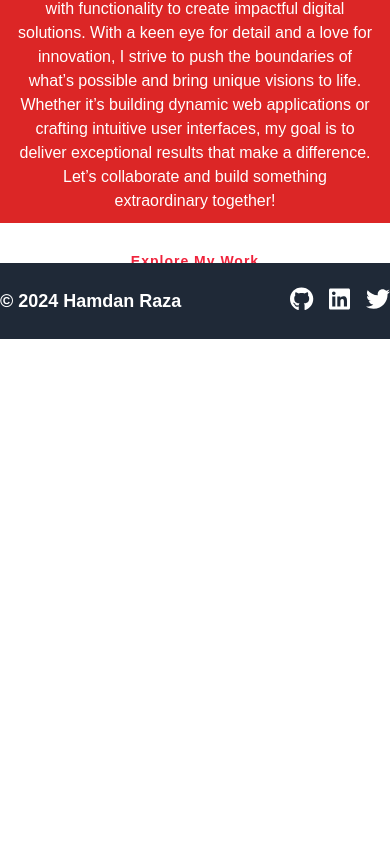
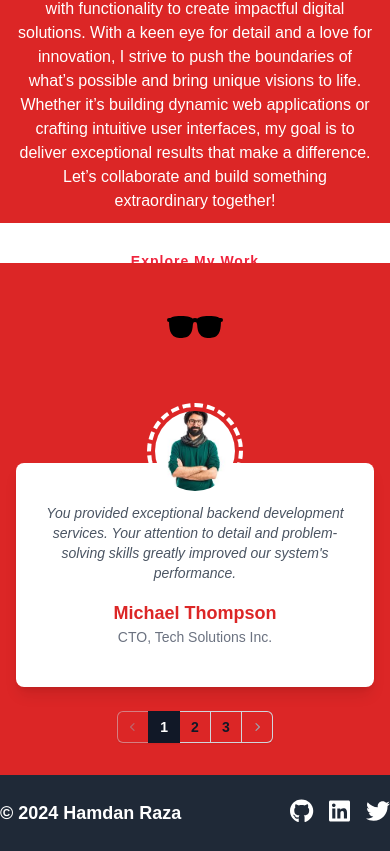
Before and after one commit to HamdanRaza309/Portfolio, a React (Create React App) app: page /contact in a window 390 px wide. Shown: the part 10058-10909 px from the top of the page. Before the commit the page ends 10397 px from the top, so only its background shows below. Built offline with nearby package versions, Linux system fonts and the light colour scheme.

Commit message:
Created responsive CustomerReviews Component

```diff
--- a/src/App.js
+++ b/src/App.js
@@ -9,6 +9,7 @@ import Footer from './components/Footer';
 import Services from './components/Services';
 import Experience from './components/Experience';
 import PricePlan from './components/PricePlan';
+import Customers from './components/Customers';
 
 function App() {
   return (
@@ -26,6 +27,7 @@ function App() {
         <Experience />
         <Projects />
         <PricePlan />
+        <Customers />
         <Footer />
       </div>
     </Router>
--- /dev/null
+++ b/src/components/Customers.js
@@ -0,0 +1,152 @@
+import React, { useState } from 'react';
+import { ChevronLeftIcon, ChevronRightIcon } from '@heroicons/react/20/solid';
+import Glasses from '../assets/images/glasses.svg';
+
+const customers = [
+    {
+        id: 1,
+        title: 'Software Development Services',
+        testimonial: "You provided exceptional backend development services. Your attention to detail and problem-solving skills greatly improved our system's performance.",
+        name: "Michael Thompson",
+        profession: "CTO, Tech Solutions Inc.",
+        image: require('../assets/images/person.jpeg'),
+    },
+    {
+        id: 2,
+        title: 'Front-End Development',
+        testimonial: "Your expertise in front-end development transformed our website. The user interface is now more intuitive and visually appealing.",
+        name: "Sarah Lee",
+        profession: "CEO, Creative Web Agency",
+        image: require('../assets/images/person.jpeg'),
+    },
+    {
+        id: 3,
+        title: 'UI/UX Design Consultation',
+        testimonial: "Your design insights were invaluable in creating a user-friendly interface for our application. You have a keen eye for design.",
+        name: "David Green",
+        profession: "Product Manager, Innovate Apps",
+        image: require('../assets/images/person.jpeg'),
+    },
+    {
+        id: 4,
+        title: 'Data Analytics Integration',
+        testimonial: "You integrated complex data analytics into our system seamlessly. Your work has provided us with critical insights.",
+        name: "Jessica Roberts",
+        profession: "Head of Data, Data Insights Corp.",
+        image: require('../assets/images/person.jpeg'),
+    },
+    {
+        id: 5,
+        title: 'Product Development Support',
+        testimonial: "Working with you on product development was a pleasure. Your technical knowledge and professionalism are top-notch.",
+        name: "Daniel Wilson",
+        profession: "COO, Future Tech Enterprises",
+        image: require('../assets/images/person.jpeg'),
+    },
+    {
+        id: 6,
+        title: 'Customer Support Enhancement',
+        testimonial: "Your contributions to improving our customer support system were outstanding. Our team has seen a significant boost in efficiency.",
+        name: "Laura King",
+        profession: "Customer Support Manager, ServiceNow Solutions",
+        image: require('../assets/images/person.jpeg'),
+    },
+];
+
+export default function Example() {
+    const [currentPage, setCurrentPage] = useState(1);
+    const itemsPerPage = 1; // Set how many items you want per page
+
+    const totalItems = customers.length;
+    const totalPages = Math.ceil(totalItems / itemsPerPage);
+
+    const handleNext = () => {
+        if (currentPage < totalPages) {
+            setCurrentPage(currentPage + 1);
+        }
+    };
+
+    const handlePrevious = () => {
+        if (currentPage > 1) {
+            setCurrentPage(currentPage - 1);
+        }
+    };
+
+    const currentItem = customers[currentPage - 1]; // Get the current item based on page
+
+    // Determine the start and end page numbers for pagination buttons
+    let startPage = Math.max(1, currentPage - 1);
+    let endPage = Math.min(totalPages, currentPage + 1);
+
+    // Adjust start and end pages if there are fewer than 3 pages in total
+    if (totalPages <= 3) {
+        startPage = 1;
+        endPage = totalPages;
+    } else if (currentPage === 1) {
+        endPage = 3;
+    } else if (currentPage === totalPages) {
+        startPage = totalPages - 2;
+    }
+
+    return (
+        <div className="bg-red-600 py-8 px-4 flex flex-col items-center justify-center sm:py-16 sm:px-6">
+            <div className="text-pink-100 text-3xl sm:text-4xl mb-2">
+                <img src={Glasses} alt="Glasses Img" className='h-16 w-auto mb-4 mx-auto sm:h-20' />
+            </div>
+            {/* Testimonial Card */}
+            <div className="relative top-5 mb-4 flex justify-center items-center">
+                <div className="bg-transparent rounded-full h-24 w-24 sm:h-32 sm:w-32 flex justify-center items-center">
+                    <img
+                        src={currentItem.image}
+                        alt="Customer Img"
+                        className="rounded-full h-full w-full p-1 object-cover border-4 border-white border-dashed"
+                    />
+                </div>
+            </div>
+
+            <div className="flex flex-col items-center justify-center bg-white h-56 sm:h-64 rounded-lg shadow-lg p-4 sm:p-8 -mt-8 w-full sm:w-2/3 text-center">
+                <p className="italic text-gray-600 mb-4 text-sm sm:text-base">
+                    {currentItem.testimonial}
+                </p>
+                <h3 className="text-red-600 font-bold text-lg sm:text-xl">{currentItem.name}</h3>
+                <p className="text-gray-500 text-sm sm:text-base">{currentItem.profession}</p>
+            </div>
+
+            {/* Pagination Controls */}
+            <div className="mt-6 sm:mt-8">
+                <nav aria-label="Pagination" className="isolate inline-flex -space-x-px rounded-md shadow-sm">
+                    <button
+                        onClick={handlePrevious}
+                        disabled={currentPage === 1}
+                        className="relative inline-flex items-center rounded-l-md px-2 py-2 text-gray-400 ring-1 ring-inset ring-gray-300 hover:bg-gray-50 focus:z-20 focus:outline-offset-0 disabled:opacity-50"
+                    >
+                        <span className="sr-only">Previous</span>
+                        <ChevronLeftIcon aria-hidden="true" className="h-4 w-4 sm:h-5 sm:w-5" />
+                    </button>
+                    {/* Pagination numbers */}
+                    {Array.from({ length: endPage - startPage + 1 }, (_, idx) => startPage + idx).map((page) => (
+                        <button
+                            key={page}
+                            onClick={() => setCurrentPage(page)}
+                            aria-current={page === currentPage ? 'page' : undefined}
+                            className={`relative inline-flex items-center px-3 py-1 text-sm font-semibold ${page === currentPage
+                                ? 'z-10 bg-gray-900 text-white focus:z-20 focus-visible:outline focus-visible:outline-2 focus-visible:outline-offset-2 focus-visible:outline-gray-900'
+                                : 'text-gray-900 ring-1 ring-inset ring-gray-300 hover:bg-gray-50 focus:z-20 focus:outline-offset-0'
+                                }`}
+                        >
+                            {page}
+                        </button>
+                    ))}
+                    <button
+                        onClick={handleNext}
+                        disabled={currentPage === totalPages}
+                        className="relative inline-flex items-center rounded-r-md px-2 py-2 text-gray-400 ring-1 ring-inset ring-gray-300 hover:bg-gray-50 focus:z-20 focus:outline-offset-0 disabled:opacity-50"
+                    >
+                        <span className="sr-only">Next</span>
+                        <ChevronRightIcon aria-hidden="true" className="h-4 w-4 sm:h-5 sm:w-5" />
+                    </button>
+                </nav>
+            </div>
+        </div>
+    );
+}
```
Also changed, not shown: src/assets/images/glasses.svg (added).
